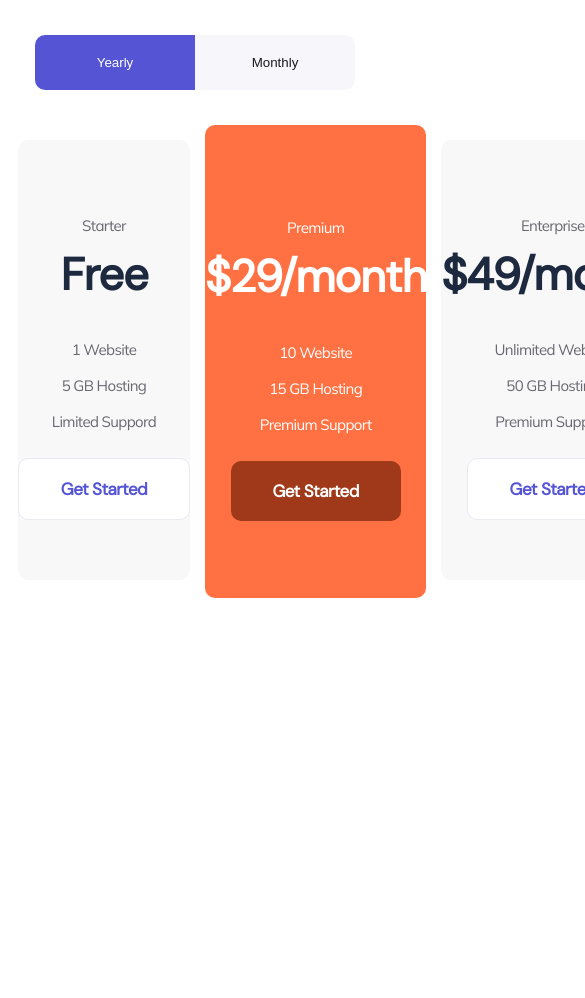
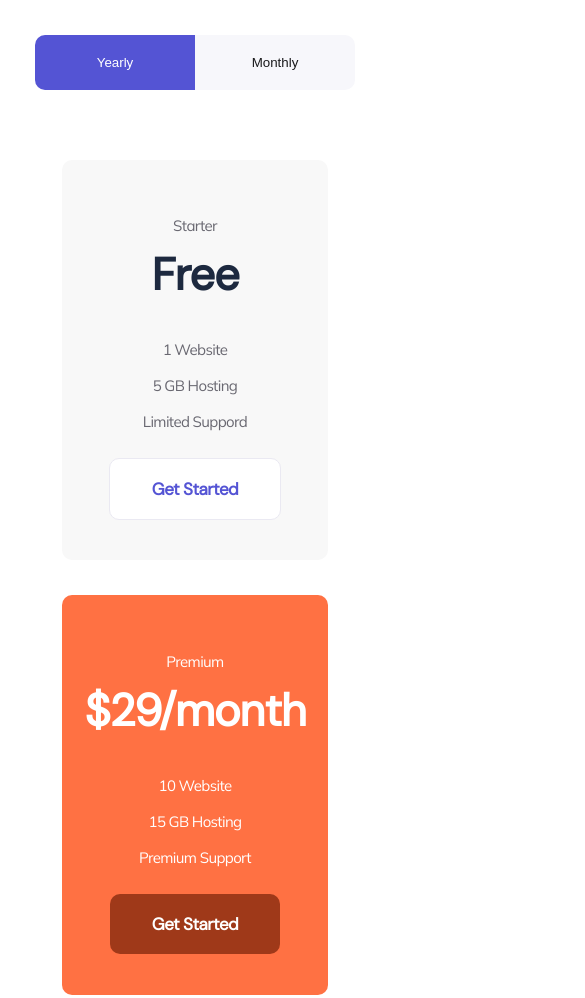
Before and after one commit to PopovDaniil95/logoipsum, a plain HTML site: page app/index.html in a window 390 px wide. Shown: the part 3143-4141 px from the top of the page, 585 px wide, since content can reach past the window. Before the commit the page ends 3849 px from the top, so only its background shows below. Drawn offline with Linux system fonts and the light colour scheme.

Commit message:
finiched adept

```diff
--- a/app/index.html
+++ b/app/index.html
@@ -156,15 +156,7 @@
         <p class="price-text">Limited Suppord</p>
         <a href="" class="btn-price">Get Started</a>
       </div>
-      <div
-        class="price-starter"
-        style="
-          background: #ff7143;
-          width: 376px;
-          height: 473px;
-          margin-top: -15px;
-        "
-      >
+      <div class="price-starter orange">
         <p class="price-name" style="color: #fff">Premium</p>
         <h2 class="price-cost" style="color: #fff">$29/month</h2>
         <p class="price-text" style="color: #fff">10 Website</p>
--- a/app/scss/style.scss
+++ b/app/scss/style.scss
@@ -265,6 +265,13 @@
   align-items: center;
 }
 
+.orange {
+  background: #ff7143;
+  width: 376px;
+  height: 473px;
+  margin-top: -15px;
+}
+
 .price-cost {
   color: #1d293f;
   text-align: center;
@@ -428,4 +435,16 @@
     flex-direction: column;
     padding-top: 50px;
   }
+
+  .buy-section {
+    flex-direction: row;
+    flex-wrap: wrap;
+    justify-content: center;
+  }
+
+  .price-starter {
+    width: 75%;
+    height: 400px;
+    margin-top: 20px;
+  }
 }
```
Also changed, not shown: app/components/header.html (+1 -9 lines), app/css/style.min.css.
